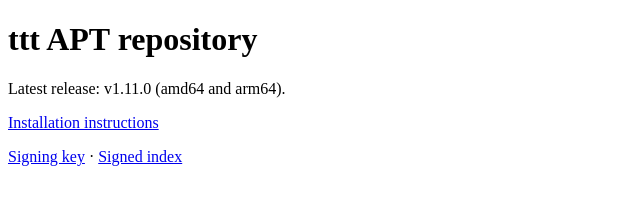
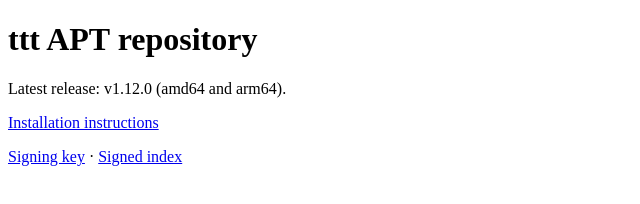
Before and after one commit to eugenioenko/apt-ttt, a plain HTML site: page index.html in a window 1280 px wide. Shown: the full height of the page, 0-640 px from the left. Drawn offline with Linux system fonts and the light colour scheme.

Commit message:
publish ttt v1.12.0

```diff
--- a/index.html
+++ b/index.html
@@ -1,6 +1,6 @@
 <!doctype html>
 <html lang="en"><meta charset="utf-8"><title>ttt APT repository</title>
-<h1>ttt APT repository</h1><p>Latest release: v1.11.0 (amd64 and arm64).</p>
+<h1>ttt APT repository</h1><p>Latest release: v1.12.0 (amd64 and arm64).</p>
 <p><a href="https://github.com/eugenioenko/apt-ttt#installation">Installation instructions</a></p>
 <p><a href="ttt.asc">Signing key</a> · <a href="dists/stable/InRelease">Signed index</a></p>
 </html>
```
Also changed, not shown: 10 other files.
